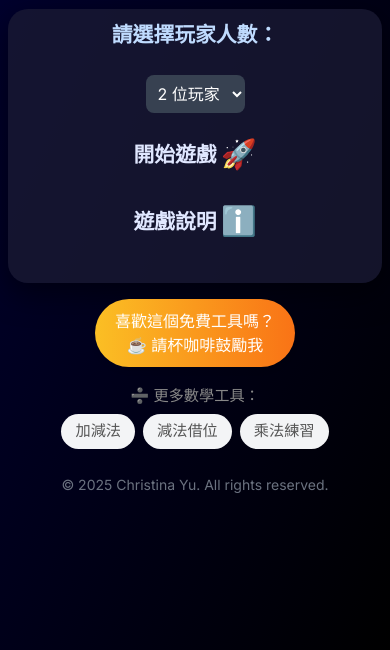
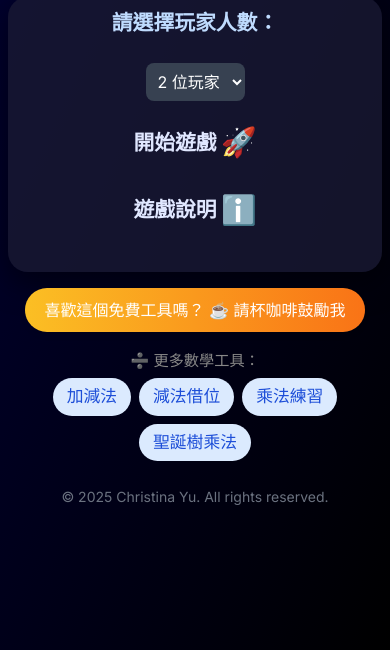
Before and after one commit to jinshuanyu/spacewalk, a plain HTML site: page index.html in a window 390 px wide. Shown: the part 194-844 px from the top of the page. Drawn offline with nearby package versions, Linux system fonts and the light colour scheme.

Commit message:
style: update cross-link buttons to blue, responsive sponsor text
- Button color: gray → light blue (#dbeafe/#1d4ed8)
- Button font-size: 0.95rem → 1.05rem
- Sponsor button: single line on wide screens, wrap on narrow
- Math group: add christmas-tree-multiples link

Co-Authored-By: Claude Opus 4.6 <noreply@anthropic.com>

```diff
--- a/index.html
+++ b/index.html
@@ -725,14 +725,15 @@
 </div>
 <div style="text-align:center; margin:16px 0 8px;">
   <a href="https://portaly.cc/mamahowma/support" target="_blank" rel="noopener noreferrer" style="display:inline-block; background:linear-gradient(to right,#fbbf24,#f97316); color:#fff; font-weight:500; font-size:1rem; text-align:center; padding:10px 20px; border-radius:9999px; text-decoration:none; box-shadow:0 4px 6px -1px rgba(0,0,0,0.1); line-height:1.5;">
-    喜歡這個免費工具嗎？<br>☕ 請杯咖啡鼓勵我
+    喜歡這個免費工具嗎？ ☕ 請杯咖啡鼓勵我
   </a>
 </div>
 <div style="text-align:center; margin:10px 0 6px; font-size:0.95rem; color:#888;">➗ 更多數學工具：</div>
 <div style="display:flex; flex-wrap:wrap; justify-content:center; gap:8px; margin:0 auto 10px; padding:0 8px;">
-  <a href="https://jinshuanyu.github.io/add-and-subtract/" style="display:inline-block; padding:6px 14px; background:#f3f4f6; color:#555; text-decoration:none; border-radius:20px; font-size:0.95rem;">加減法</a>
-  <a href="https://jinshuanyu.github.io/subtraction-borrowing/" style="display:inline-block; padding:6px 14px; background:#f3f4f6; color:#555; text-decoration:none; border-radius:20px; font-size:0.95rem;">減法借位</a>
-  <a href="https://jinshuanyu.github.io/times-table/" style="display:inline-block; padding:6px 14px; background:#f3f4f6; color:#555; text-decoration:none; border-radius:20px; font-size:0.95rem;">乘法練習</a>
+  <a href="https://jinshuanyu.github.io/add-and-subtract/" style="display:inline-block; padding:6px 14px; background:#dbeafe; color:#1d4ed8; text-decoration:none; border-radius:20px; font-size:1.05rem;">加減法</a>
+  <a href="https://jinshuanyu.github.io/subtraction-borrowing/" style="display:inline-block; padding:6px 14px; background:#dbeafe; color:#1d4ed8; text-decoration:none; border-radius:20px; font-size:1.05rem;">減法借位</a>
+  <a href="https://jinshuanyu.github.io/times-table/" style="display:inline-block; padding:6px 14px; background:#dbeafe; color:#1d4ed8; text-decoration:none; border-radius:20px; font-size:1.05rem;">乘法練習</a>
+  <a href="https://jinshuanyu.github.io/christmas-tree-multiples/" style="display:inline-block; padding:6px 14px; background:#dbeafe; color:#1d4ed8; text-decoration:none; border-radius:20px; font-size:1.05rem;">聖誕樹乘法</a>
 </div>
 <!-- Copyright Statement -->
 <div class="text-center text-gray-500 text-sm mt-4">
```
